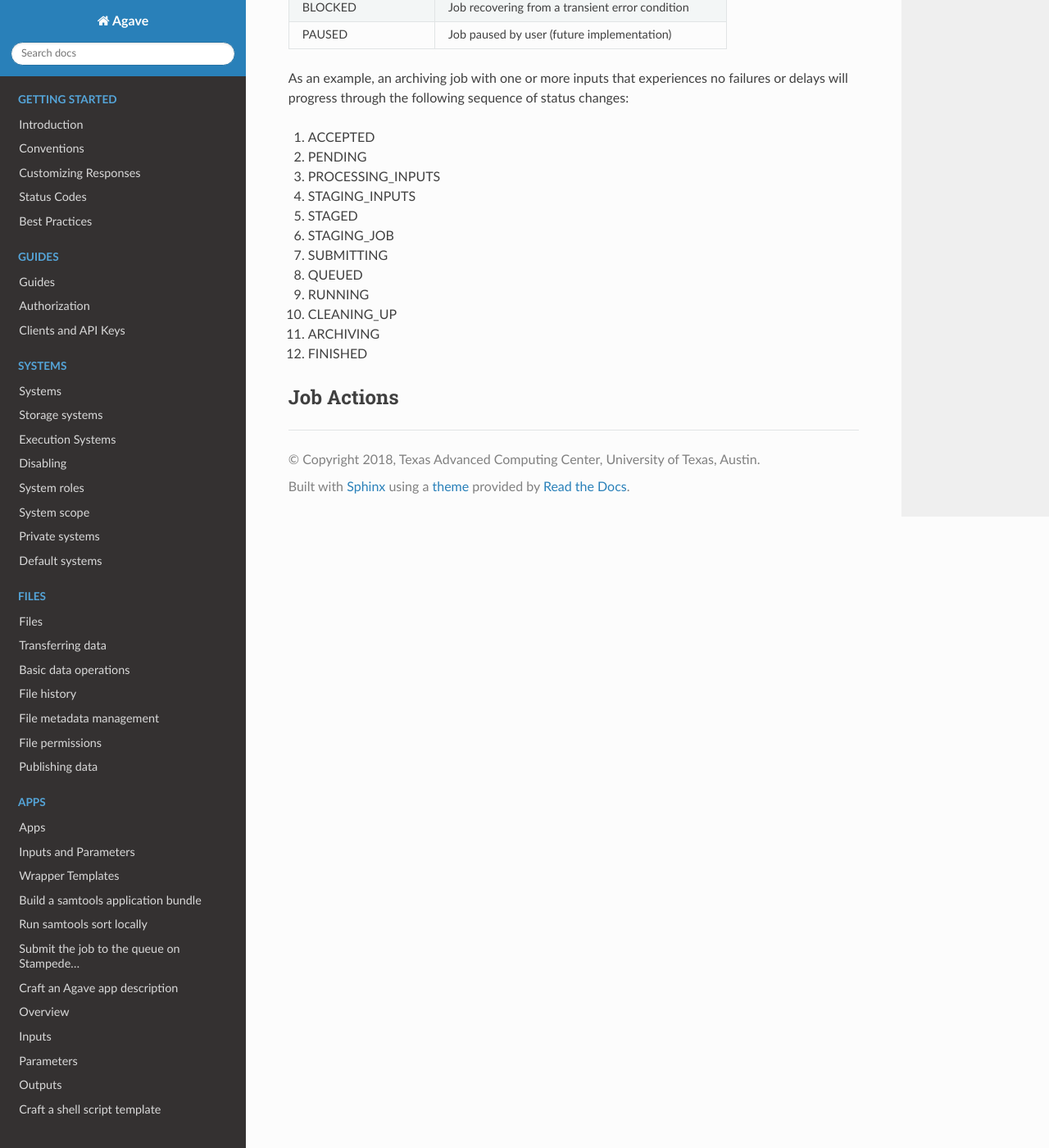
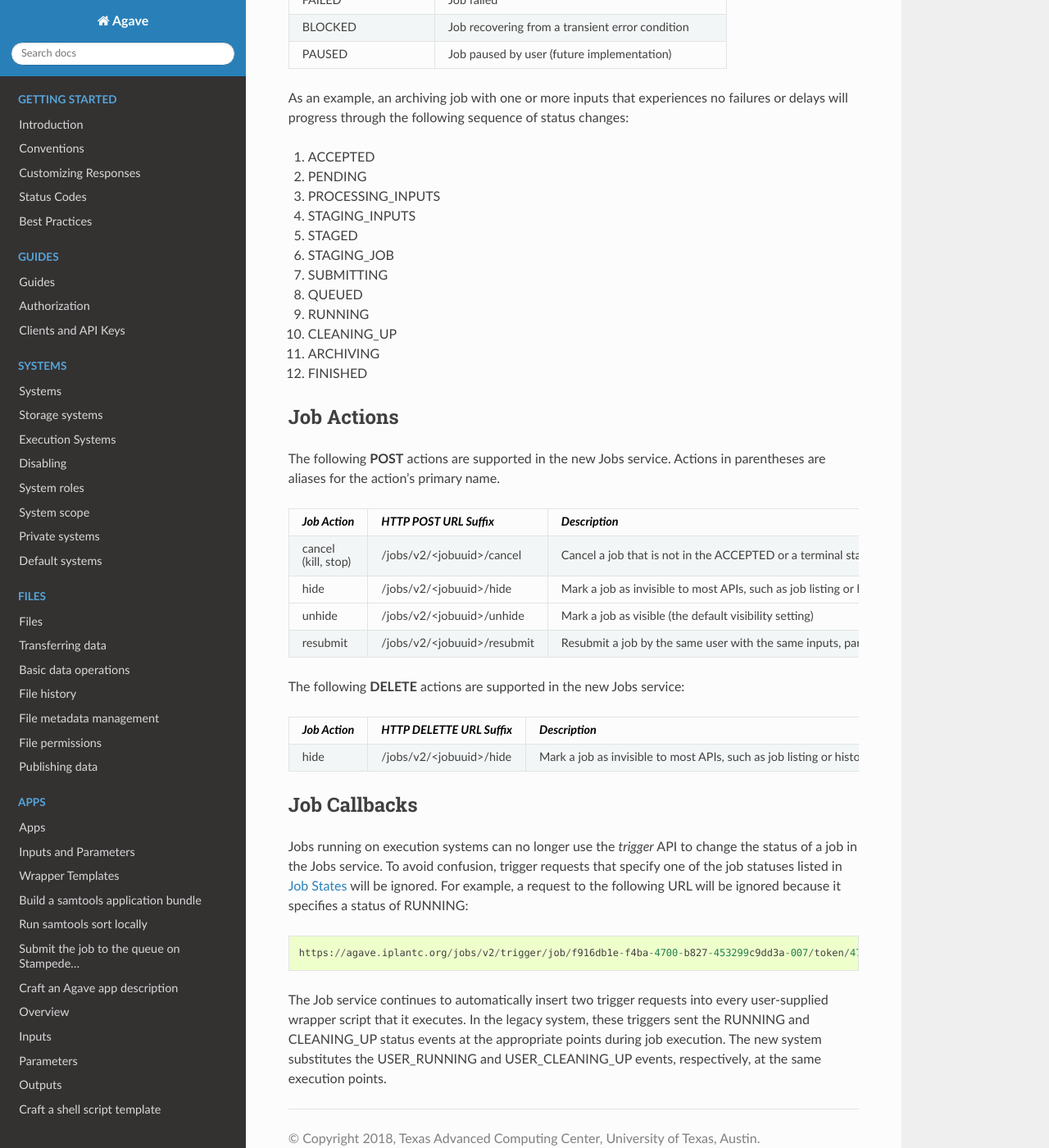
Before and after one commit to TACC-Cloud/agave-docs, a Sphinx documentation site: the page built from docs/agave/guides/jobs/aloe-job-changes.rst, in a window 1280 px wide and 1400 px high, scrolled down 5666 px. Shown: the whole window at 82% size. Built offline with Sphinx 7.4.7 and the Read the Docs theme 2.0.0, drawn with Linux system fonts in a browser that asks for light colours; some of the changed text lies outside the part shown.

Commit message:
Updated changes document

```diff
--- a/docs/agave/guides/jobs/aloe-job-changes.rst
+++ b/docs/agave/guides/jobs/aloe-job-changes.rst
@@ -366,17 +366,17 @@ The two tables below document changes to the job status definition.  The job sta
 +----------------------+---------------------------+
 
 
-The new ACCEPTED status indicates that a new job request has been written to one of persistent queues defined for that tenant.  ACCEPTED means that Job Service has accepted responsibility for the job, but the job is not yet externally visible.  External visibility happens only after the job is written to the database and its state changed to PENDING.  Normally, the time between queuing and database insertion is short, but the transition happens asynchronously to the submission request.
+The new ACCEPTED status indicates that a new job request has been written to one of persistent queues defined for the job's tenant.  ACCEPTED means that the Job Service has accepted responsibility for the job, but the job is not yet externally visible.  External visibility happens only after the job is written to the database and its state changed to PENDING.  Normally, the time between queuing and database insertion is short, but the transition happens asynchronously to the submission request.
 
 Previously, a successful job submission request meant that a new job was created with PENDING status in the database.  The job was immediately visible externally, which allowed it to be queried or acted upon.  Now, success only means that the Job Service has received the request.
 
-The new BLOCKED status indicates that a job is currently delayed due to a transient error condition.  When job is BLOCKED, it is said to be in *recovery*.  Recovery is managed by a new recovery subsystem using a set of tunable policies.
+The new BLOCKED status indicates that a job is currently delayed due to a transient error condition.  When job is BLOCKED, it is said to be in *recovery*.  Recovery is managed by a new recovery subsystem using a set of tunable policies that detect when error conditions have cleared.
 
 
 Job States
 """"""""""
 
-The following table provides a short description of each of the possible states that a job can be in.
+The following table provides a short description of each of the possible states that a job can be in.  Terminal states are marked with an asterisk (*).
 
 +---------------------+-----------------------------+
 | *Job State*         | *Description*               |
@@ -411,11 +411,11 @@ The following table provides a short description of each of the possible states
 | ARCHIVING           | Moving output to archive    |
 |                     | system                      |
 +---------------------+-----------------------------+
-| FINISHED            | Job complete                |
+| FINISHED*           | Job complete                |
 +---------------------+-----------------------------+
-| STOPPED             | Job cancelled by user       |
+| STOPPED*            | Job cancelled by user       |
 +---------------------+-----------------------------+
-| FAILED              | Job failed                  |
+| FAILED*             | Job failed                  |
 +---------------------+-----------------------------+
 | BLOCKED             | Job recovering from a       |
 |                     | transient error condition   |
@@ -442,3 +442,52 @@ As an example, an archiving job with one or more inputs that experiences no fail
 
 Job Actions
 -----------
+
+The following **POST** actions are supported in the new Jobs service.  Actions in parentheses are aliases for the action's primary name.
+
++-------------+---------------------------+-------------------------------+
+|*Job Action* | *HTTP POST URL Suffix*    | *Description*                 +
++=============+===========================+===============================+
+| cancel      | /jobs/v2/<jobuuid>/cancel | Cancel a job that is not in   +
+|             |                           | the ACCEPTED or a terminal    +
+| (kill, stop)|                           | state                         +
+|             |                           |                               +
++-------------+---------------------------+-------------------------------+
+| hide        | /jobs/v2/<jobuuid>/hide   | Mark a job as invisible to    +
+|             |                           | most APIs, such as job listing+
+|             |                           | or history calls              +
++-------------+---------------------------+-------------------------------+
+| unhide      | /jobs/v2/<jobuuid>/unhide | Mark a job as visible (the    +
+|             |                           | default visibility setting)   +
++-------------+---------------------------+-------------------------------+
+| resubmit    |/jobs/v2/<jobuuid>/resubmit| Resubmit a job by the same    +
+|             |                           | user with the same inputs,    +
+|             |                           | parameters and notifications. +
+|             |                           | The specified job             +
+|             |                           | cannot be in the ACCEPTED or  +
+|             |                           | PENDING state. The new job    +
+|             |                           | will be assigned a new UUID.  +
++-------------+---------------------------+-------------------------------+
+
+The following **DELETE** actions are supported in the new Jobs service:
+
++-------------+---------------------------+-------------------------------+
+|*Job Action* | *HTTP DELETTE URL Suffix* | *Description*                 +
++=============+===========================+===============================+
+| hide        | /jobs/v2/<jobuuid>/hide   | Mark a job as invisible to    +
+|             |                           | most APIs, such as job listing+
+|             |                           | or history calls (same as     +
+|             |                           | POST)                         +
++-------------+---------------------------+-------------------------------+
+
+
+Job Callbacks
+-------------
+
+Jobs running on execution systems can no longer use the *trigger* API to change the status of a job in the Jobs service.  To avoid confusion, trigger requests that specify one of the job statuses listed in `Job States`_ will be ignored.  For example, a request to the following URL will be ignored because it specifies a status of RUNNING:
+
+::
+
+   https://agave.iplantc.org/jobs/v2/trigger/job/f916db1e-f4ba-4700-b827-453299c9dd3a-007/token/475c599e-f7ce-434d-a572-7ac2d3ba89f7/status/RUNNING
+
+The Job service continues to automatically insert two trigger requests into every user-supplied wrapper script that it executes.  In the legacy system, these triggers sent the RUNNING and CLEANING_UP status events at the appropriate points during job execution.  The new system substitutes the USER_RUNNING and USER_CLEANING_UP events, respectively, at the same execution points.
```
Also changed, not shown: other parts of docs/agave/guides/jobs/aloe-job-changes.rst (+2 -2 lines).
